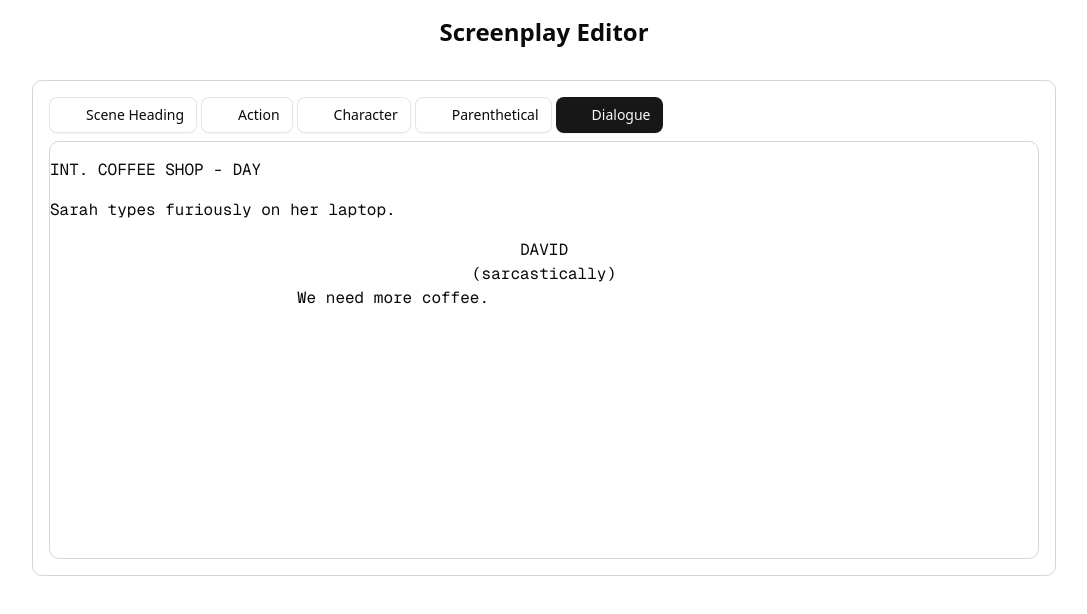
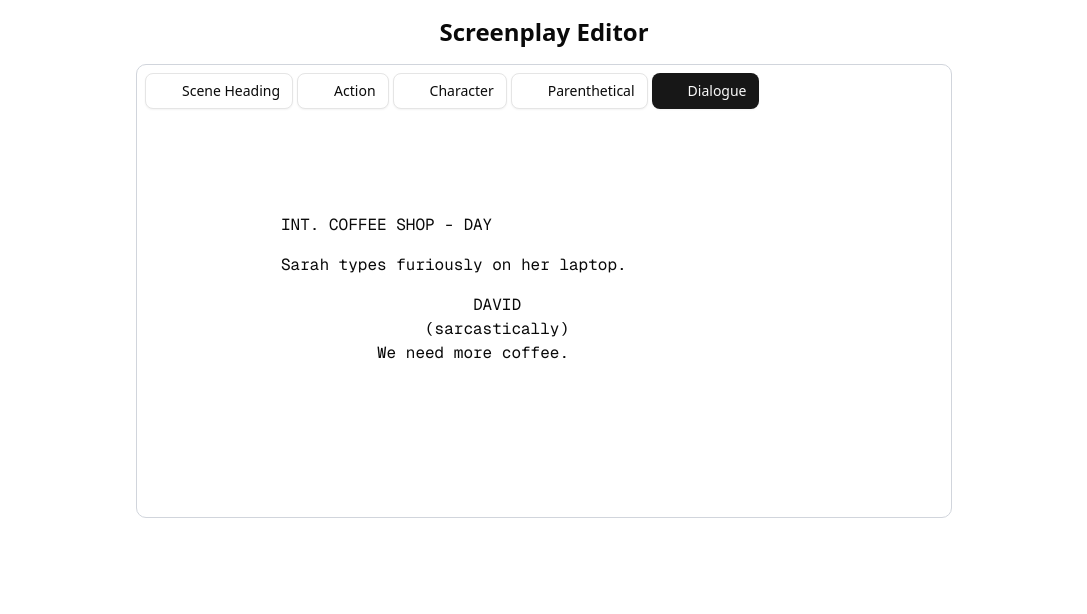
Before and after one commit to arfa-ahmed-nextgeni/screenplay-editor, a Next.js app: page / in a window 1280 px wide. Shown: the top 614 px of the page, without its empty margins (96-1183 px from the left). Built offline with nearby package versions, Linux system fonts and the light colour scheme; some icons are missing.

Commit message:
feat(screenplay-editor): enhance layout and alignment
- Improved layout and alignment of screenplay elements.
- Aligned elements based on screenplay script format standards.

```diff
--- a/src/features/screenplay-editor/components/screenplay-editor.tsx
+++ b/src/features/screenplay-editor/components/screenplay-editor.tsx
@@ -48,7 +48,9 @@ export const ScreenplayEditor = () => {
     content: INITIAL_SCREENPLAY_EDITOR_CONTENT,
     editorProps: {
       attributes: {
-        class: cn("focus:outline-none font-mono text-[16px] font-normal"),
+        class: cn(
+          "focus:outline-none font-mono text-[16px] font-normal pl-[144px] pr-[96px] pt-[80px]"
+        ),
       },
     },
     immediatelyRender: false,
@@ -107,8 +109,8 @@ export const ScreenplayEditor = () => {
   return (
     <div className="w-full h-full flex flex-col items-center justify-center">
       <h1 className="text-2xl font-bold my-4">Screenplay Editor</h1>
-      <div className="w-[80vw] h-full border border-gray-300 rounded-lg p-4 m-4">
-        <div className="flex flex-wrap gap-1">
+      <div className="w-[816px] h-full border border-gray-300 rounded-lg">
+        <div className="flex flex-wrap gap-1 p-2">
           {SCREENPLAY_EDITOR_FORMAT_OPTIONS.map(({ id, label, icon }) => (
             <Button
               key={id}
@@ -119,7 +121,7 @@ export const ScreenplayEditor = () => {
             </Button>
           ))}
         </div>
-        <div className="relative border border-gray-300 rounded-lg mt-2">
+        <div className="relative">
           {pageBreakIndices.map((breakIndex, i) => {
             if (!editorElement) return null;
 
--- a/src/features/screenplay-editor/styles/screenplay-editor.module.css
+++ b/src/features/screenplay-editor/styles/screenplay-editor.module.css
@@ -11,16 +11,21 @@
 
 .screenplay-character {
   text-transform: uppercase;
-  text-align: center;
+  text-align: left;
   margin-top: 16px;
+  margin-left: 192px;
 }
 
 .screenplay-parenthetical {
-  text-align: center;
+  width: 50%;
+  text-align: left;
+  margin: 0 auto;
+  margin-left: 144px;
 }
 
 .screenplay-dialogue {
-  width: 50%;
+  width: 60%;
   text-align: left;
   margin: 0 auto;
+  margin-left: 96px;
 }
```
